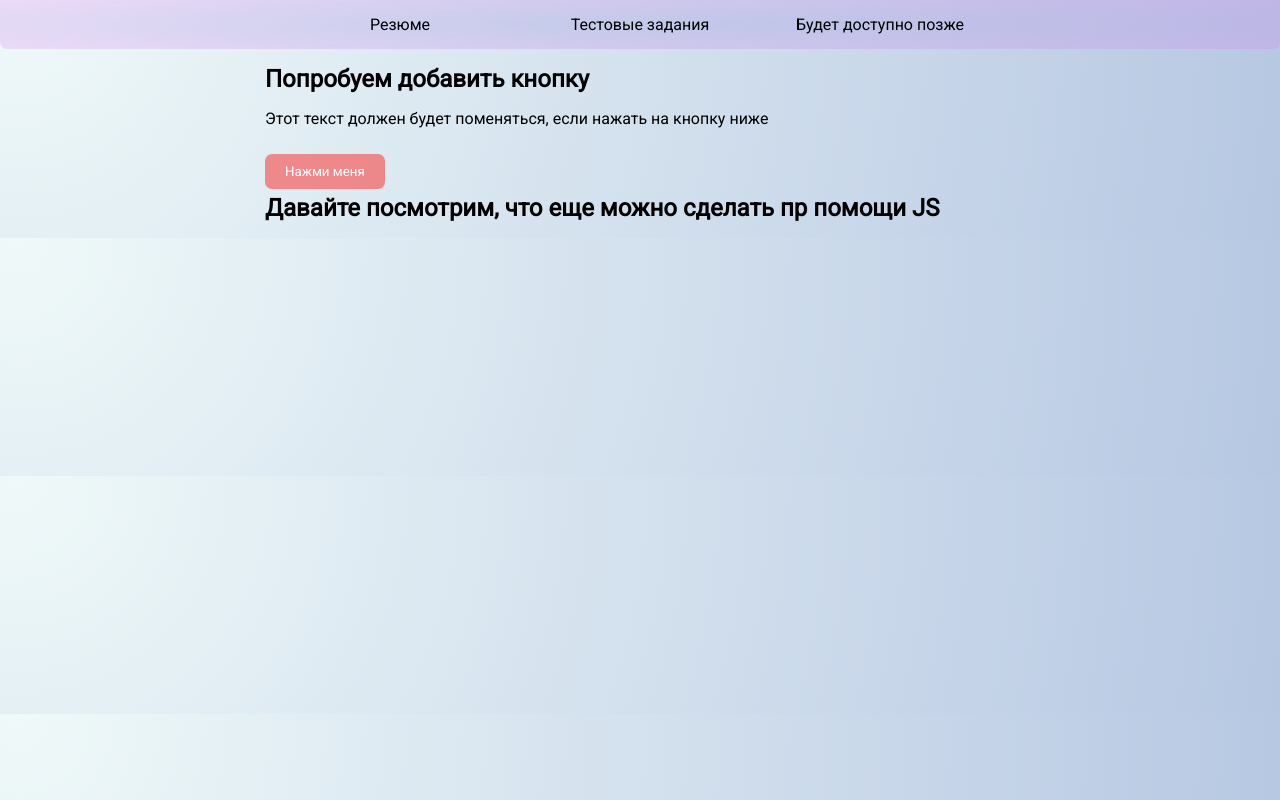
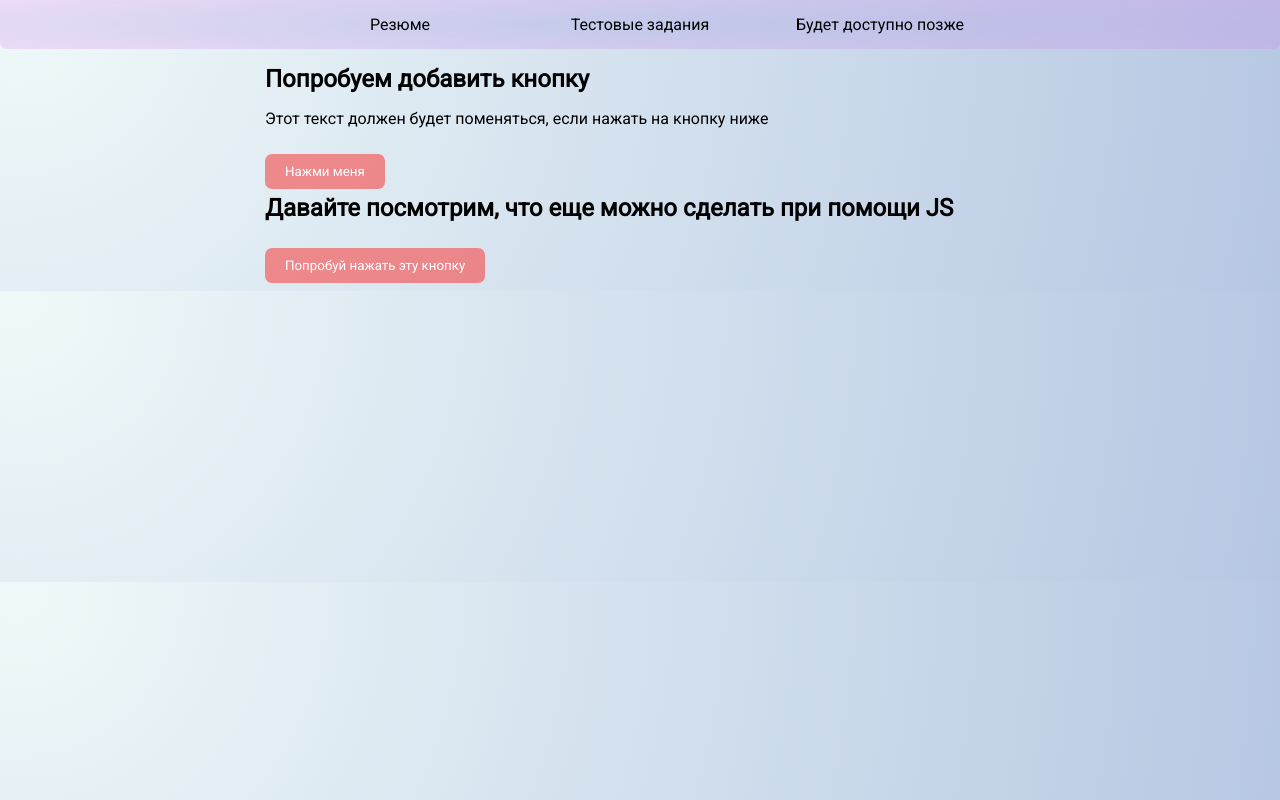
Before and after one commit to Kis-Mak/resum, a plain HTML site: page js-cource/index.html in a window 1280 px wide. Drawn offline with Linux system fonts and the light colour scheme.

Commit message:
Знакомство с getElementById в js

```diff
--- a/js-cource/index.html
+++ b/js-cource/index.html
@@ -26,8 +26,14 @@
             <button class="btn" type="button" onclick="myFunction()">Нажми меня</button>
         </div>
         <div>
-            <h2>Давайте посмотрим, что еще можно сделать пр помощи JS</h2>
-            <p></p>
+            <h2>Давайте посмотрим, что еще можно сделать при помощи JS</h2>
+            <p id="text"></p>
+            <button class="btn" type="button" onclick="showText()">Попробуй нажать эту кнопку</button>
+            <script>
+                function showText() {
+                    document.getElementById('text').innerHTML = 'Проверим, будет ли отображаться этот текст, если я напишу его не в подключаемом js файле, а прямо в body html файла.';
+}
+            </script>
         </div>
     </div>
 </body>
```
